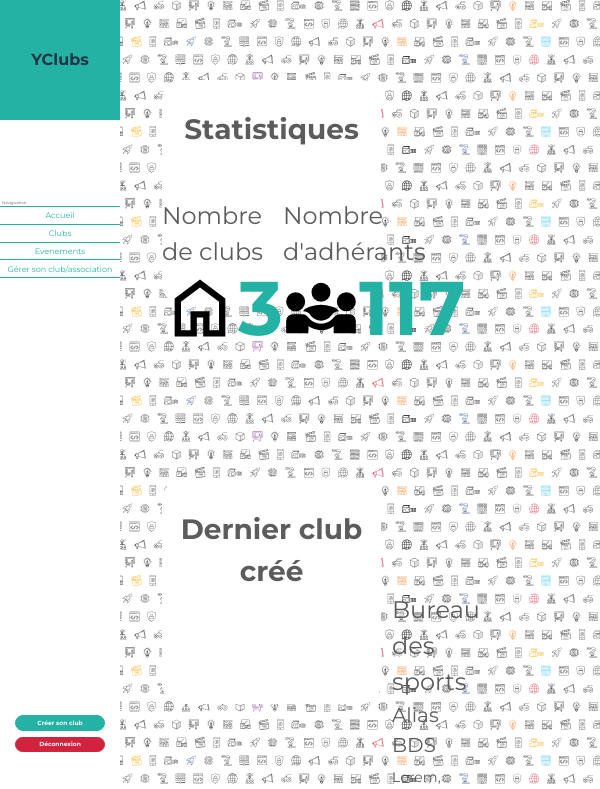
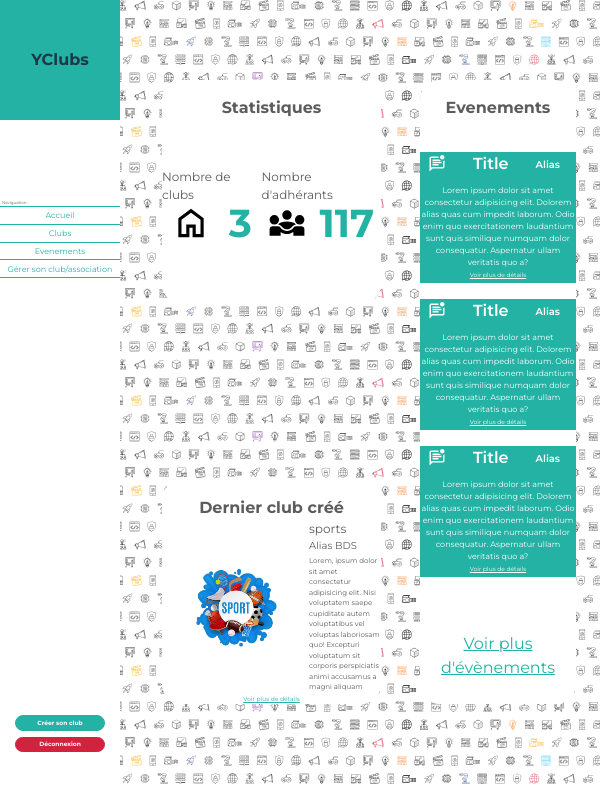
Before and after one commit to jellyph1sh/yclubs, a React (Vite) app in the folder website/: page / in a window 600 px wide. Shown: the top 789 px of the page. Built offline with nearby package versions, Linux system fonts and the light colour scheme.

Commit message:
:sparkles: :lipstick: | Add events box and event notification. Responsive home page.

```diff
--- /dev/null
+++ b/website/src/components/EventNotif/EventNotif.css
@@ -0,0 +1,80 @@
+@media screen and (min-width:600px) {
+    .en-header-icon {
+        width: 36px;
+        height: 36px;
+    }
+
+    .en-header-title {
+        font-size: 32px;
+    }
+
+    .en-header-alias {
+        font-size: 20px;
+    }
+
+    .en-desc {
+        font-size: 16px;
+    }
+
+    .en-details {
+        font-size: 12px;
+    }
+}
+
+@media screen and (max-width:600px) {
+    .en-header-icon {
+        width: 18px;
+        height: 18px;
+    }
+
+    .en-header-title {
+        font-size: 16px;
+    }
+
+    .en-header-alias {
+        font-size: 10px;
+    }
+
+    .en-desc {
+        font-size: 8px;
+    }
+
+    .en-details {
+        font-size: 6px;
+    }
+}
+
+.en-box {
+    margin-top: 1em;
+    display: flex;
+    flex-direction: column;
+    background-color: #23B2A4;
+    color: white;
+}
+
+.en-header {
+    display: flex;
+    flex-direction: wrap;
+    align-items: center;
+    justify-content: space-between;
+    margin: 0 1em 0 0.5em;
+}
+
+.en-header-icon {
+    filter: invert(100%);
+}
+
+.en-header-title, .en-header-alias {
+    font-weight: 600;
+}
+
+.en-desc {
+    margin-top: 1em;
+    text-align: center;
+}
+
+.en-details {
+    margin: 0.5em 0;
+    color: white;
+    text-align: center;
+}
--- /dev/null
+++ b/website/src/components/EventNotif/EventNotif.jsx
@@ -0,0 +1,17 @@
+import "./EventNotif.css"
+
+const EventNotif = () => {
+    return (
+        <div className="en-box">
+            <div className="en-header">
+                <img className="en-header-icon" src="/src/assets/images/mark_unread_chat.svg" alt="notif icon" />
+                <h3 className="en-header-title">Title</h3>
+                <h4 className="en-header-alias">Alias</h4>
+            </div>
+            <p className="en-desc">Lorem ipsum dolor sit amet consectetur adipisicing elit. Dolorem alias quas cum impedit laborum. Odio enim quo exercitationem laudantium sunt quis similique numquam dolor consequatur. Aspernatur ullam veritatis quo a?</p>
+            <a className="en-details" href="/events">Voir plus de détails</a>
+        </div>
+    );
+};
+
+export default EventNotif;
--- /dev/null
+++ b/website/src/components/EventsBox/EventsBox.css
@@ -0,0 +1,49 @@
+@media screen and (min-width:600px) {
+    .e-title {
+        font-size: 32px;
+    }
+}
+
+@media screen and (max-width:600px) {
+    .e-title {
+        font-size: 16px;
+    }
+}
+
+.e-box {
+    position: absolute;
+    top: 10vh;
+    left: 70vw;
+    width: 26vw;
+    height: 78vh;
+    background-color: white;
+    border-radius: 20px;
+    color: #5C5C5C;
+    display: flex;
+    flex-direction: column;
+    align-items: center;
+    overflow: hidden;
+}
+
+.e-title {
+    padding: 1em;
+    font-weight: bold;
+    text-align: center;
+}
+
+.e-events {
+    height: 60vh;
+    display: flex;
+    flex-direction: column;
+    overflow-y: scroll;
+}
+
+.e-events::-webkit-scrollbar {
+    display: none;
+  }
+
+.e-details {
+    color: #23B2A4;
+    text-align: center;
+    margin-top: 1em;
+}
--- /dev/null
+++ b/website/src/components/EventsBox/EventsBox.jsx
@@ -0,0 +1,18 @@
+import "./EventsBox.css"
+import EventNotif from "../EventNotif/EventNotif";
+
+const EventsBox = () => {
+    return (
+        <div className="e-box">
+            <h2 className="e-title">Evenements</h2>
+            <div className="e-events">
+                <EventNotif/>
+                <EventNotif/>
+                <EventNotif/>
+            </div>
+            <a className="e-details" href="/events">Voir plus d'évènements</a>
+        </div>
+    );
+};
+
+export default EventsBox;
--- a/website/src/components/LastClubBox/LastClubBox.css
+++ b/website/src/components/LastClubBox/LastClubBox.css
@@ -1,3 +1,57 @@
+@media screen and (min-width:600px) {
+    .lc-title {
+        font-size: 28px;
+    }
+
+    .lc-club-logo {
+        width: 166px;
+        height: 166px;
+    }
+
+    .lc-club-title {
+        font-size: 24px;
+    }
+
+    .lc-club-alias {
+        font-size: 20px;
+    }
+
+    .lc-club-description {
+        font-size: 14px;
+    }
+
+    .lc-details {
+        font-size: 12px;
+    }
+}
+
+@media screen and (max-width:600px) {
+    .lc-title {
+        font-size: 16px;
+    }
+
+    .lc-club-logo {
+        width: 83px;
+        height: 83px;
+    }
+
+    .lc-club-title {
+        font-size: 12px;
+    }
+
+    .lc-club-alias {
+        font-size: 10px;
+    }
+
+    .lc-club-description {
+        font-size: 7px;
+    }
+
+    .lc-details {
+        font-size: 6px;
+    }
+}
+
 .lc-box {
     position: absolute;
     top: 60vh;
@@ -9,12 +63,12 @@
     background-color: white;
     border-radius: 20px;
     color: #5C5C5C;
+    overflow: hidden;
 }
 
 .lc-title {
     margin-top: 1em;
     text-align: center;
-    font-size: 28px;
     font-weight: bold;
 }
 
@@ -22,11 +76,10 @@
     display: flex;
     flex-direction: row;
     align-items: center;
+    overflow: hidden;
 }
 
 .lc-club-logo {
-    width: 166px;
-    height: 166px;
     margin: 1em 2em;
 }
 
@@ -37,22 +90,18 @@
 
 .lc-club-title {
     font-weight: normal;
-    font-size: 24px;
 }
 
 .lc-club-alias {
     font-weight: normal;
-    font-size: 20px;
 }
 
 .lc-club-description {
     margin-top: 0.5em;
     font-weight: normal;
-    font-size: 14px;
 }
 
 .lc-details {
     text-align: center;
     color: #23B2A4;
-    font-size: 12px;
 }
--- a/website/src/components/StatisticsBox/StatisticsBox.css
+++ b/website/src/components/StatisticsBox/StatisticsBox.css
@@ -1,3 +1,41 @@
+@media screen and (min-width:600px) {
+    .stats-title {
+        font-size: 28px;
+    }
+
+    .stats-content h3 {
+        font-size: 24px;
+    }
+
+    .stats-content span {
+        font-size: 76px;
+    }
+
+    .stats-club-icon, .stats-members-icon {
+        width: 76px;
+        height: 76px;
+    }
+}
+
+@media screen and (max-width:600px) {
+    .stats-title {
+        font-size: 16px;
+    }
+
+    .stats-content h3 {
+        font-size: 12px;
+    }
+
+    .stats-content span {
+        font-size: 39px;
+    }
+
+    .stats-club-icon, .stats-members-icon {
+        width: 38px;
+        height: 38px;
+    }
+}
+
 .stats-box {
     position: absolute;
     top: 10vh;
@@ -7,12 +45,12 @@
     background-color: white;
     border-radius: 20px;
     color: #5C5C5C;
+    overflow: hidden;
 }
 
 .stats-title {
     margin-top: 1em;
     text-align: center;
-    font-size: 28px;
     font-weight: bold;
 }
 
@@ -25,13 +63,11 @@
 
 .stats-content h3 {
     font-weight: normal;
-    font-size: 24px;
 }
 
 .stats-content span {
     color: #23B2A4;
     font-weight: bold;
-    font-size: 76px;
     line-height: 0;
 }
 
@@ -46,8 +82,3 @@
     align-items: center;
     justify-content: space-around;
 }
-
-.stats-club-icon, .stats-members-icon {
-    width: 76px;
-    height: 76px;
-}
--- a/website/src/pages/Home/Home.jsx
+++ b/website/src/pages/Home/Home.jsx
@@ -1,6 +1,7 @@
 import NaviguationBar from "../../components/NaviguationBar/NaviguationBar";
 import StatisticsBox from "../../components/StatisticsBox/StatisticsBox";
 import LastClubBox from "../../components/LastClubBox/LastClubBox";
+import EventsBox from "../../components/EventsBox/EventsBox";
 import "./Home.css";
 
 function Home() {
@@ -9,6 +10,7 @@ function Home() {
       <NaviguationBar/>
       <StatisticsBox/>
       <LastClubBox/>
+      <EventsBox/>
     </>
   )
 };
```
Also changed, not shown: website/src/assets/images/mark_unread_chat.svg (added).
